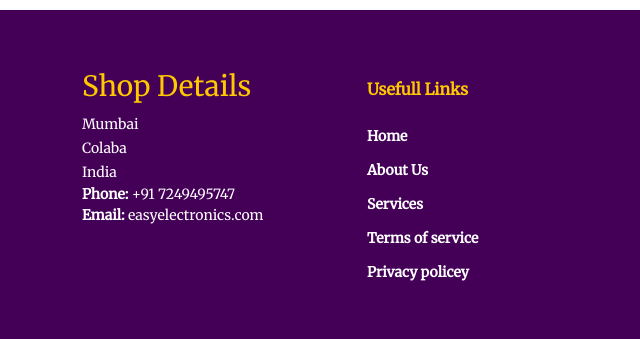
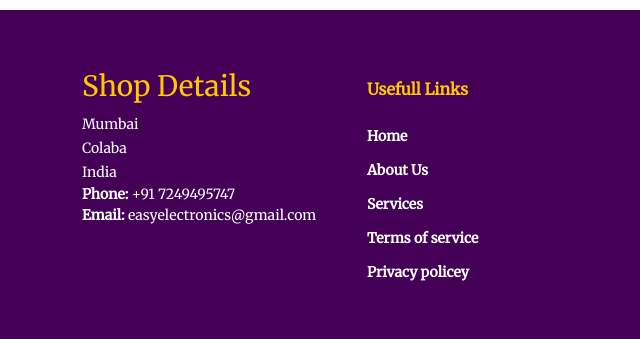
Before and after one commit to rohitkharat07/e-shop, a plain HTML site: page index.html in a window 1280 px wide. Shown: the part 5251-5590 px from the top of the page, 0-640 px from the left. Drawn offline with nearby package versions, Linux system fonts and the light colour scheme.

Commit message:
Update index.html

```diff
--- a/index.html
+++ b/index.html
@@ -577,7 +577,7 @@
                 India <br>
               </p>
               <strong>Phone:</strong> +91 7249495747 <br>
-              <strong>Email:</strong> easyelectronics.com <br>
+              <strong>Email:</strong> easyelectronics@gmail.com <br>
             </div>
 
             <div class="col-lg-3 col-md-6 footer-links">
```
